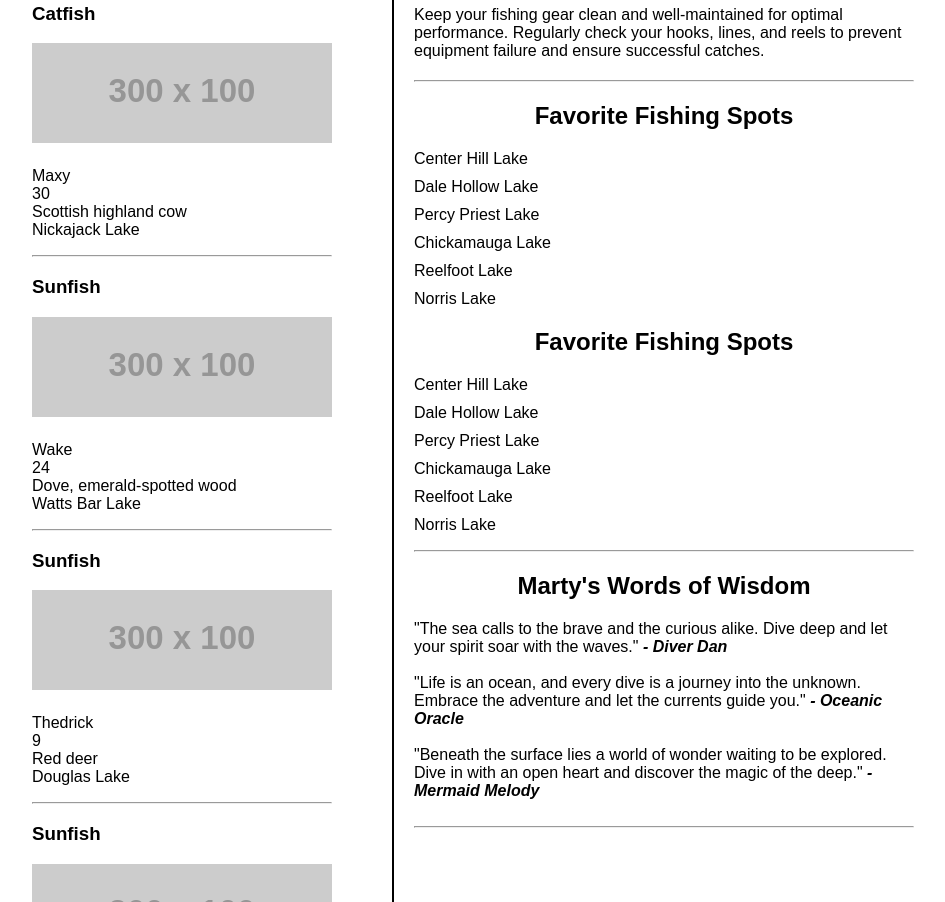
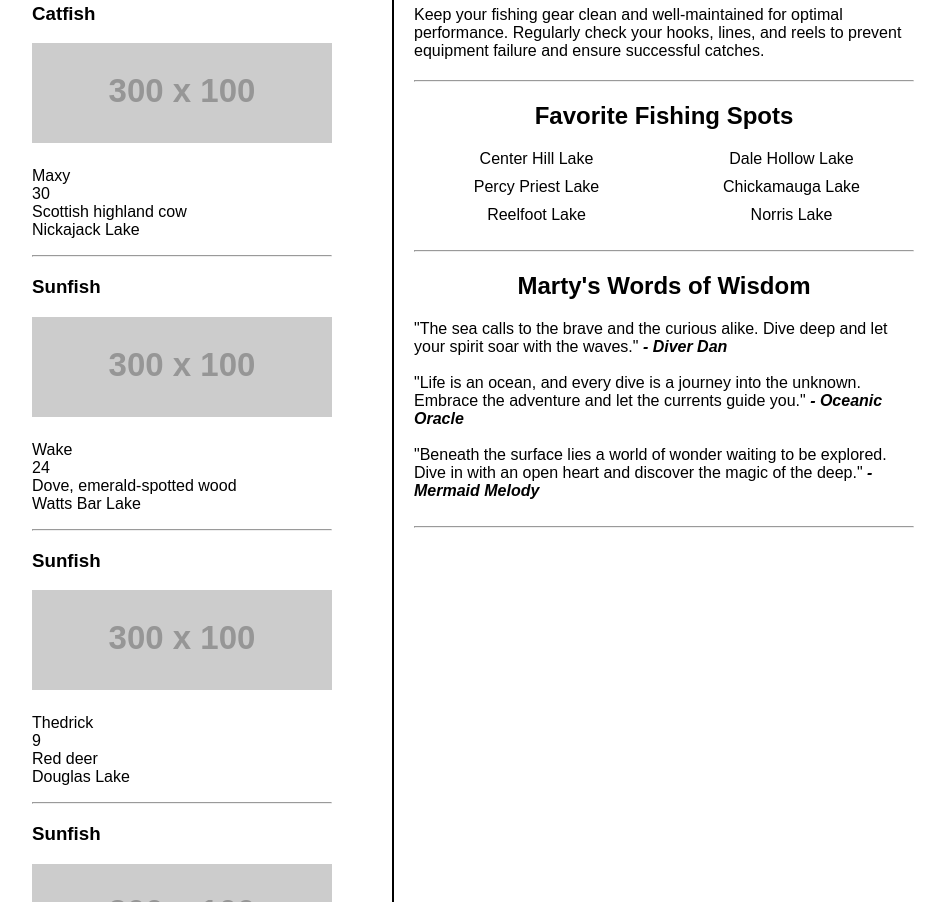
Before and after one commit to jamesdavidwest/martins-aquarium, a plain HTML site: page index.html in a window 1280 px wide. Shown: the part 1626-2528 px from the top of the page, without its empty margins (188-1133 px from the left). Drawn offline with Linux system fonts and the light colour scheme; placeholder pictures from the web are drawn by us.

Commit message:
Adjusted locations to update dynamically in the DOM with better logic, adjusted CSS.  proejct complete, pusshing to main.

```diff
--- a/index.html
+++ b/index.html
@@ -51,17 +51,7 @@
 
 						<hr />
 						<div class="fav-fishing-spots">
-							<h3 class="list-header">Favorite Fishing Spots</h3>
-							<div class="fishing-spots-section">
-								<ul class="lake-list">
-									<li class="lake-names">Center Hill Lake</li>
-									<li class="lake-names">Dale Hollow Lake</li>
-									<li class="lake-names">Percy Priest Lake</li>
-									<li class="lake-names">Chickamauga Lake</li>
-									<li class="lake-names">Reelfoot Lake</li>
-									<li class="lake-names">Norris Lake</li>
-								</ul>
-							</div>
+
 						</div>
 						<hr />
 						<section>
--- a/styles/main.css
+++ b/styles/main.css
@@ -144,7 +144,11 @@ aside {
 /* Style for lake list */
 .lake-list {
     list-style-type: none;
+    flex-wrap: wrap;
+    display: flex;
     padding: 0;
+
+    justify-content: space-between;
 
 }
 
@@ -154,6 +158,8 @@ aside {
 
 .lake-names {
     margin-bottom: 10px;
+    width: calc(50% - 5px);
+    text-align: center;
 }
 
 /* Styles for the title and hero image container */
```
